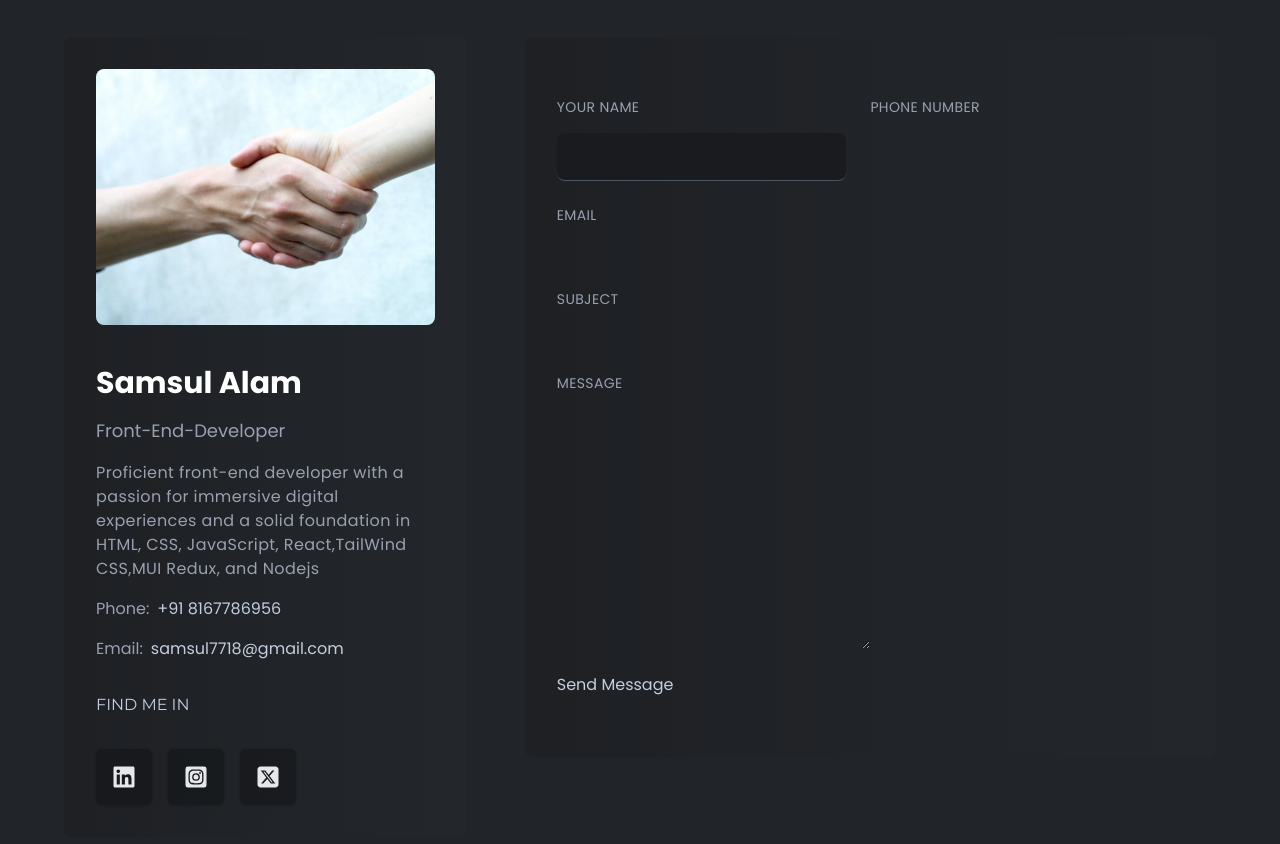
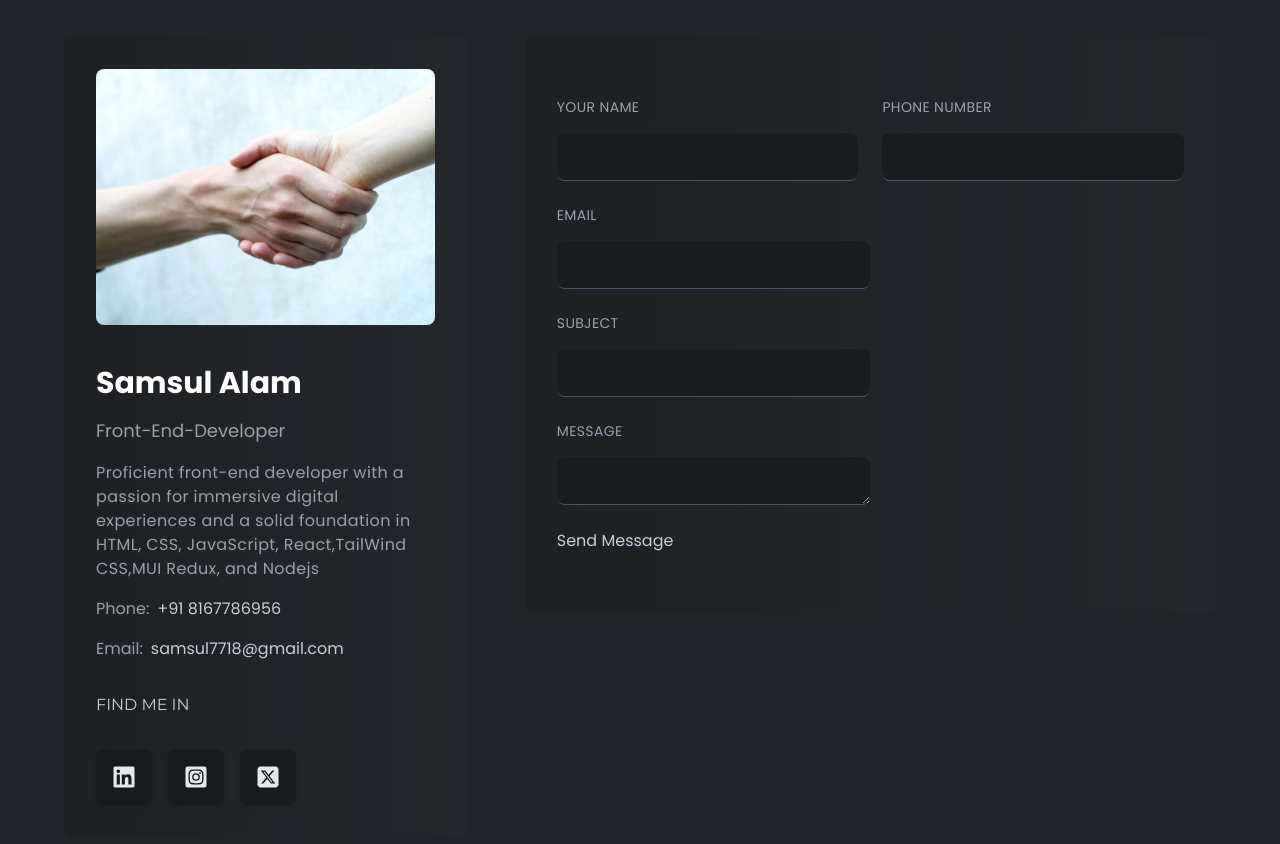
Before and after one commit to Samsul7718/Portfolio, a React (Vite) app: page / in a window 1280 px wide. Shown: the part 5720-6564 px from the top of the page. Built offline with nearby package versions, Linux system fonts and the light colour scheme.

Commit message:
added all input field style

```diff
--- a/src/components/contact/ContactRight.jsx
+++ b/src/components/contact/ContactRight.jsx
@@ -35,26 +35,41 @@ const ContactRight = () => {
               <p className="text-sm text-gray-400 uppercase tracking-wide">
               Phone Number
             </p>
-            <input name='phoneNumber' type="text"
+            <input
+            onChange={(e) => setPhoneNumber(e.target.value)}
+            name='phoneNumber'
+            type="text"
             value={phoneNumber}
-            className=''
+             className={`${
+                errMsg === "phoneNumber is Required!" && "outline-designColor"
+              } contactInput`}
             />
           </div>
         </div>
             <div className='w-1/2 flex flex-col gap-4'>
               <p className="text-sm text-gray-400 uppercase tracking-wide">Email</p>
-            <input name='email' type="text"
+            <input
+            onChange={(e) => setEmail(e.target.value)}
+            name='email'
+            type="text"
             value={email}
-            className=''
+             className={`${
+                errMsg === "phoneNumber is Required!" && "outline-designColor"
+              } contactInput`}
             />
           </div>
            <div className='w-1/2 flex flex-col gap-4'>
               <p className="text-sm text-gray-400 uppercase tracking-wide">
               Subject
             </p>
-            <input name='subject' type="text"
+            <input
+            onChange={(e) => setSubject(e.target.value)}
+            name='subject'
+            type="text"
             value={subject}
-            className=''
+             className={`${
+                errMsg === "phoneNumber is Required!" && "outline-designColor"
+              } contactInput`}
             />
           </div>
           <div className='w-1/2 flex flex-col gap-4'>
@@ -62,11 +77,14 @@ const ContactRight = () => {
               Message
             </p>
            <textarea
+           onChange={(e) => setMessage(e.target.value)}
            value={message}
            name="message"
             cols="30"
             rows="10"
-            className=''
+             className={`${
+                errMsg === "phoneNumber is Required!" && "outline-designColor"
+              } contactInput`}
            >
 
            </textarea>
```
